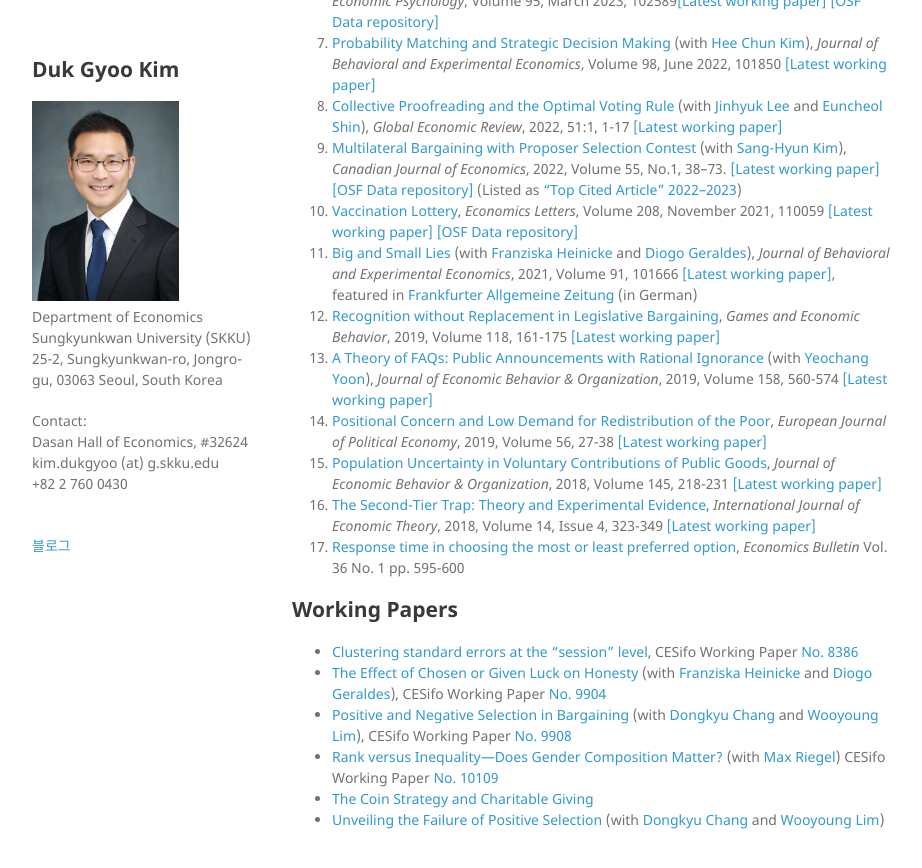
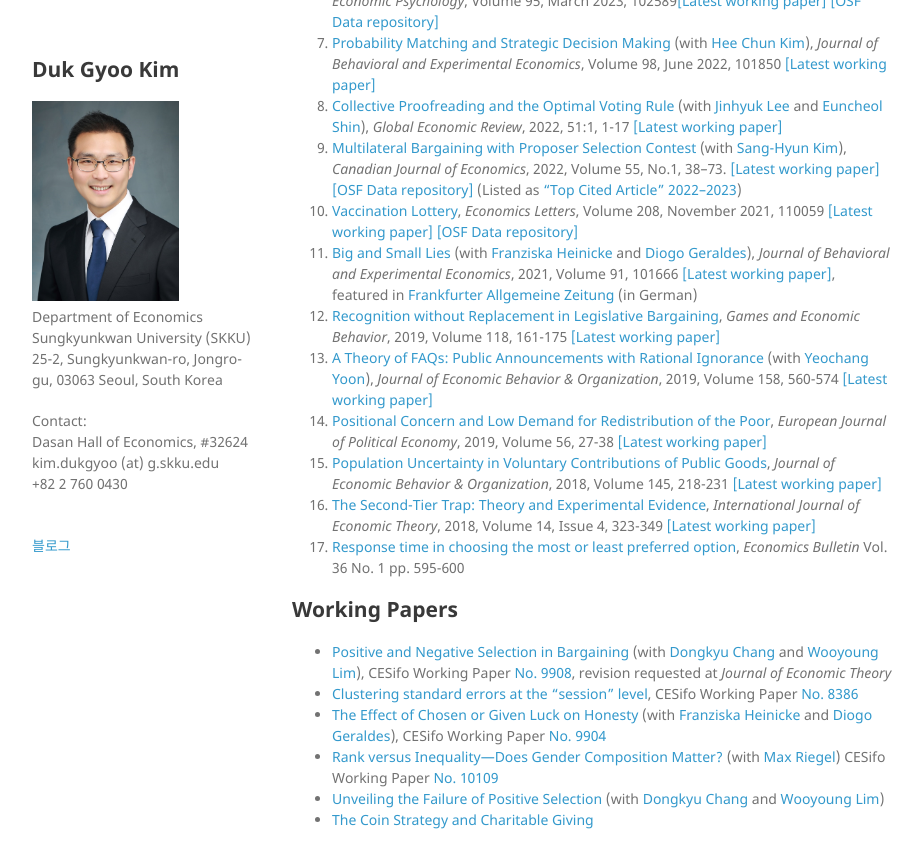
Before and after one commit to kimdukgyoo/kimdukgyoo.github.io, a Jekyll site: the page built from index.md, in a window 1280 px wide and 900 px high, scrolled down 610 px. Shown: the top 868 px of the window, without its empty margins (178-1100 px from the left). Built offline with Jekyll 4.4.1, drawn with Linux system fonts in a browser that asks for light colours; our own code applies the rules of GitHub Pages for plain Markdown files.

Commit message:
Update index.md

```diff
--- a/index.md
+++ b/index.md
@@ -38,12 +38,12 @@
 <!--6. Why Are the Poor Conservative? (with Paul Moon Sub Choi), _Korean Journal of Economics_, 2015, Vol.22(1), pp. 15-24-->
 
 ## Working Papers
+* <a href="https://kimdukgyoo.github.io/PDFfiles/PositiveAndNegativeSelection.pdf" target="_blank"> Positive and Negative Selection in Bargaining</a> (with <a href="https://sites.google.com/site/dongkyuchang/" target="_blank">Dongkyu Chang</a> and <a href="http://wooyoung.people.ust.hk/" target="_blank">Wooyoung Lim</a>), CESifo Working Paper <a href="https://www.cesifo.org/en/publikationen/2022/working-paper/positive-and-negative-selection-bargaining-experiment" target="_blank">No. 9908</a>, revision requested at _Journal of Economic Theory_
 * <a href="https://kimdukgyoo.github.io/PDFfiles/ClusteringSEsession.pdf" target="_blank">Clustering standard errors at the "session" level</a>, CESifo Working Paper <a href="https://www.cesifo.org/DocDL/cesifo1_wp8386.pdf" target="_blank">No. 8386</a>
 * <a href="https://kimdukgyoo.github.io/PDFfiles/LuckLying.pdf" target="_blank">The Effect of Chosen or Given Luck on Honesty</a> (with <a href="https://sites.google.com/view/franziskaheinicke/research?authuser=0" target="_blank">Franziska Heinicke</a> and <a href="https://sites.google.com/site/diogogeraldes/research" target="_blank">Diogo Geraldes</a>), CESifo Working Paper <a href="https://www.cesifo.org/en/publikationen/2022/working-paper/effect-chosen-or-given-luck-honesty" target="_blank">No. 9904</a>
-* <a href="https://kimdukgyoo.github.io/PDFfiles/PositiveAndNegativeSelection.pdf" target="_blank"> Positive and Negative Selection in Bargaining</a> (with <a href="https://sites.google.com/site/dongkyuchang/" target="_blank">Dongkyu Chang</a> and <a href="http://wooyoung.people.ust.hk/" target="_blank">Wooyoung Lim</a>), CESifo Working Paper <a href="https://www.cesifo.org/en/publikationen/2022/working-paper/positive-and-negative-selection-bargaining-experiment" target="_blank">No. 9908</a>
 * <a href="https://kimdukgyoo.github.io/PDFfiles/Rank_vs_Inequality.pdf" target="_blank">Rank versus Inequality---Does Gender Composition Matter?</a> (with <a href="https://max-riegel.netlify.app/" target="_blank">Max Riegel</a>) CESifo Working Paper <a href="https://www.cesifo.org/DocDL/cesifo1_wp10109.pdf" target="_blank">No. 10109</a>
+* <a href="https://kimdukgyoo.github.io/PDFfiles/positiveselection.pdf" target="_blank">Unveiling the Failure of Positive Selection</a> (with <a href="https://sites.google.com/site/dongkyuchang/" target="_blank">Dongkyu Chang</a> and <a href="http://wooyoung.people.ust.hk/" target="_blank">Wooyoung Lim</a>)
 * <a href="https://kimdukgyoo.github.io/PDFfiles/CoinStrategyandCharitableGiving.pdf" target="_blank"> The Coin Strategy and Charitable Giving</a>
-* <a href="https://kimdukgyoo.github.io/PDFfiles/positiveselection.pdf" target="_blank">Unveiling the Failure of Positive Selection</a> (with <a href="https://sites.google.com/site/dongkyuchang/" target="_blank">Dongkyu Chang</a> and <a href="http://wooyoung.people.ust.hk/" target="_blank">Wooyoung Lim</a>)
 
 <!--
 ## Work in progress
```
